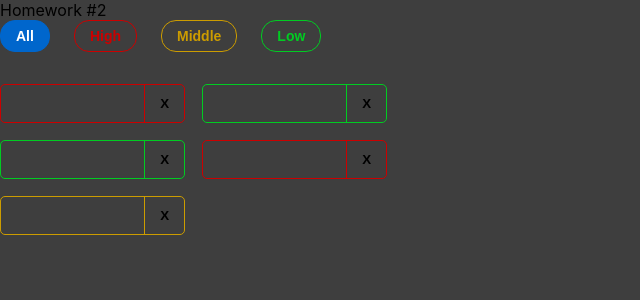
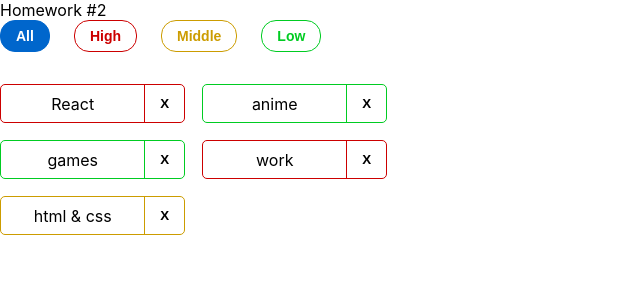
Before and after one commit to ridetski/hw-s2-vite, a React (Vite) app: page / in a window 1280 px wide. Shown: the top 300 px of the page, without its empty margins (0-640 px from the left). Built offline with nearby package versions, Linux system fonts and the light colour scheme.

Commit message:
HW2-done

```diff
--- a/s2-homeworks/hw02/HW2.tsx
+++ b/s2-homeworks/hw02/HW2.tsx
@@ -1,44 +1,38 @@
 import { useState } from 'react'
 import Affairs from './affairs/Affairs'
-
 // types
-export type AffairPriorityType = string // need to fix any
-
+export type AffairPriorityType = 'low' | 'middle' | 'high'
 export type AffairType = {
-    _id: number // need to fix any
-    name: string // need to fix any
+    _id: number
+    name: string
     priority: AffairPriorityType
 }
 export type FilterType = 'all' | AffairPriorityType
-
 // constants
-const defaultAffairs: AffairType[] = [ // need to fix any
-    { _id: 1, name: 'React', priority: 'high' }, // студенты могут изменить содержимое name и количество элементов в массиве, ...priority не менять!
+const defaultAffairs: AffairType[] = [
+    { _id: 1, name: 'React', priority: 'high' },
     { _id: 2, name: 'anime', priority: 'low' },
     { _id: 3, name: 'games', priority: 'low' },
     { _id: 4, name: 'work', priority: 'high' },
     { _id: 5, name: 'html & css', priority: 'middle' },
 ]
-
 // pure helper functions
-export const filterAffairs = (affairs: AffairType[], filter: FilterType): AffairType[] => { // need to fix any
-
-
-    return affairs // need to fix
+export const filterAffairs = (affairs: AffairType[], filter: FilterType): AffairType[] => {
+    filter === 'all' ? affairs : affairs = affairs.filter(i => i.priority === filter)
+    return affairs
 }
-export const deleteAffair = (affairs: AffairType[], _id: number): AffairType[] => { // need to fix any
-
-    return affairs // need to fix
+export const deleteAffair = (affairs: AffairType[], _id: number): AffairType[] => {
+    affairs = affairs.filter(i => i._id !== _id)
+    return affairs
 }
 
 function HW2() {
-    const [affairs, setAffairs] = useState<AffairType[]>(defaultAffairs) // need to fix any
+    const [affairs, setAffairs] = useState<AffairType[]>(defaultAffairs)
     const [filter, setFilter] = useState<FilterType>('all')
 
     const filteredAffairs = filterAffairs(affairs, filter)
-    const deleteAffairCallback = (_id: number) => { // need to fix any
-        // need to fix
-    }
+    const deleteAffairCallback = (_id: number) => setAffairs(deleteAffair(affairs, _id))
+
 
     return (
         <div id={'hw2'}>
@@ -56,22 +50,3 @@ function HW2() {
 }
 
 export default HW2
-
-/* const toggleTodoCompleted = (id: string) => setTodos(todos.map(todo => todo.id === id ? { ...todo, completed: !todo.completed } : todo ))
-
-const removeTodo = (id: string) => {
-    setTodos(todos.filter(todo => todo.id !== id))
-}
-
-const editFocus = (id: string) => {
-    setTodos(todos.map(todo => todo.id === id ? { ...todo, editable: !todo.editable } : todo ))
-}
-
-const editTodo = (e: React.ChangeEvent<HTMLDivElement>, id: string) => {
-    const text = e.currentTarget.textContent
-    setTodos(todos.map(todo => todo.id === id ? { ...todo, text: text } : todo ))
-    console.log('id: ', id, '| text: ', text)
-}
-
-filtered === 'completed' ? filteredTodos = todos.filter(todo => todo.completed === true) :
-filtered === 'active' ? filteredTodos = todos.filter(todo => todo.completed === false) : filteredTodos = todos */
--- a/s2-homeworks/hw02/affairs/Affairs.tsx
+++ b/s2-homeworks/hw02/affairs/Affairs.tsx
@@ -4,8 +4,8 @@ import s from './Affairs.module.css'
 
 type AffairsPropsType = {
     data: AffairType[] // need to fix any
-    setFilter: React.Dispatch<React.SetStateAction<string>>
-    deleteAffairCallback: (_id: number) => AffairType[]
+    setFilter: React.Dispatch<React.SetStateAction<FilterType>>
+    deleteAffairCallback: (_id: number) => void
     filter: FilterType
 }
 
@@ -17,61 +17,37 @@ function Affairs(props: AffairsPropsType) {
     const cnLow = s.button + ' ' + s.low + (props.filter === 'low' ? ' ' + s.active : '')
 
     const setAll = () => {
-        // need to fix
+        props.setFilter('all')
     }
     const setHigh = () => {
-        // need to fix
+        props.setFilter('high')
     }
     const setMiddle = () => {
-        // need to fix
+        props.setFilter('middle')
     }
     const setLow = () => {
-        // need to fix
+        props.setFilter('low')
     }
-
-
-
-    const mappedAffairs = props.data.map((a: AffairType) => (
-        <Affair
-            key={a._id} // кеи ОБЯЗАТЕЛЬНЫ в 99% - так что лучше их писать всегда при создании компонент в мапе
-            affair={a}
-            deleteAffairCallback={props.deleteAffairCallback}
-        />
-    ))
 
     return (
         <div>
             <div className={s.buttonContainer}>
-                <button
-                    id={'hw2-button-all'}
-                    onClick={setAll}
-                    className={cnAll}
-                >
-                    All
-                </button>
-                <button
-                    id={'hw2-button-high'}
-                    onClick={setHigh}
-                    className={cnHigh}
-                >
-                    High
-                </button>
-                <button
-                    id={'hw2-button-middle'}
-                    onClick={setMiddle}
-                    className={cnMiddle}
-                >
-                    Middle
-                </button>
-                <button
-                    id={'hw2-button-low'}
-                    onClick={setLow}
-                    className={cnLow}
-                >
-                    Low
-                </button>
+                <button id={'hw2-button-all'} onClick={setAll} className={cnAll}>All</button>
+                <button id={'hw2-button-high'} onClick={setHigh} className={cnHigh}>High</button>
+                <button id={'hw2-button-middle'} onClick={setMiddle} className={cnMiddle}>Middle</button>
+                <button id={'hw2-button-low'} onClick={setLow} className={cnLow}>Low</button>
             </div>
-            <div className={s.affairs}>{mappedAffairs}</div>
+            <div className={s.affairs}>
+                {
+                    props.data.map((a: AffairType) => (
+                        <Affair
+                            key={a._id} // кеи ОБЯЗАТЕЛЬНЫ в 99% - так что лучше их писать всегда при создании компонент в мапе
+                            affair={a}
+                            deleteAffairCallback={props.deleteAffairCallback}
+                        />
+                    ))
+                }
+            </div>
         </div>
     )
 }
--- a/s2-homeworks/hw02/affairs/affair/Affair.tsx
+++ b/s2-homeworks/hw02/affairs/affair/Affair.tsx
@@ -13,19 +13,12 @@ function Affair(props: AffairPropsType) {
     const buttonClass = s.closeButton + ' ' + s2[props.affair.priority]
     const affairClass = s.affair + ' ' + s2[props.affair.priority]
 
-    const deleteCallback = () => {
-        // need to fix
-    }
+    const deleteCallback = (_id: number) => props.deleteAffairCallback(_id)
 
     return (
-        <div
-            id={'hw2-affair-' + props.affair._id}
-            className={affairClass}
-        >
+        <div id={'hw2-affair-' + props.affair._id} className={affairClass}>
             <div id={'hw2-name-' + props.affair._id} className={nameClass}>
-                {/*создаёт студент*/}
-
-                {/**/}
+                {props.affair.name}
             </div>
             <div id={'hw2-priority-' + props.affair._id} hidden>
                 {props.affair.priority}
@@ -34,13 +27,8 @@ function Affair(props: AffairPropsType) {
             <button
                 id={'hw2-button-delete-' + props.affair._id}
                 className={buttonClass}
-            // need to fix
-
-            >
-                {/*текст кнопки могут изменить студенты*/}
-                X
-                {/**/}
-            </button>
+                onClick={() => deleteCallback(props.affair._id)}
+            >X</button>
         </div>
     )
 }
--- a/src/index.css
+++ b/src/index.css
@@ -12,7 +12,7 @@ body {
   -webkit-font-smoothing: antialiased;
   -moz-osx-font-smoothing: grayscale;
   box-sizing: border-box;
-  background-color: rgb(62, 62, 62);
+  /* background-color: rgb(62, 62, 62); */
 }
 
 code {
```
